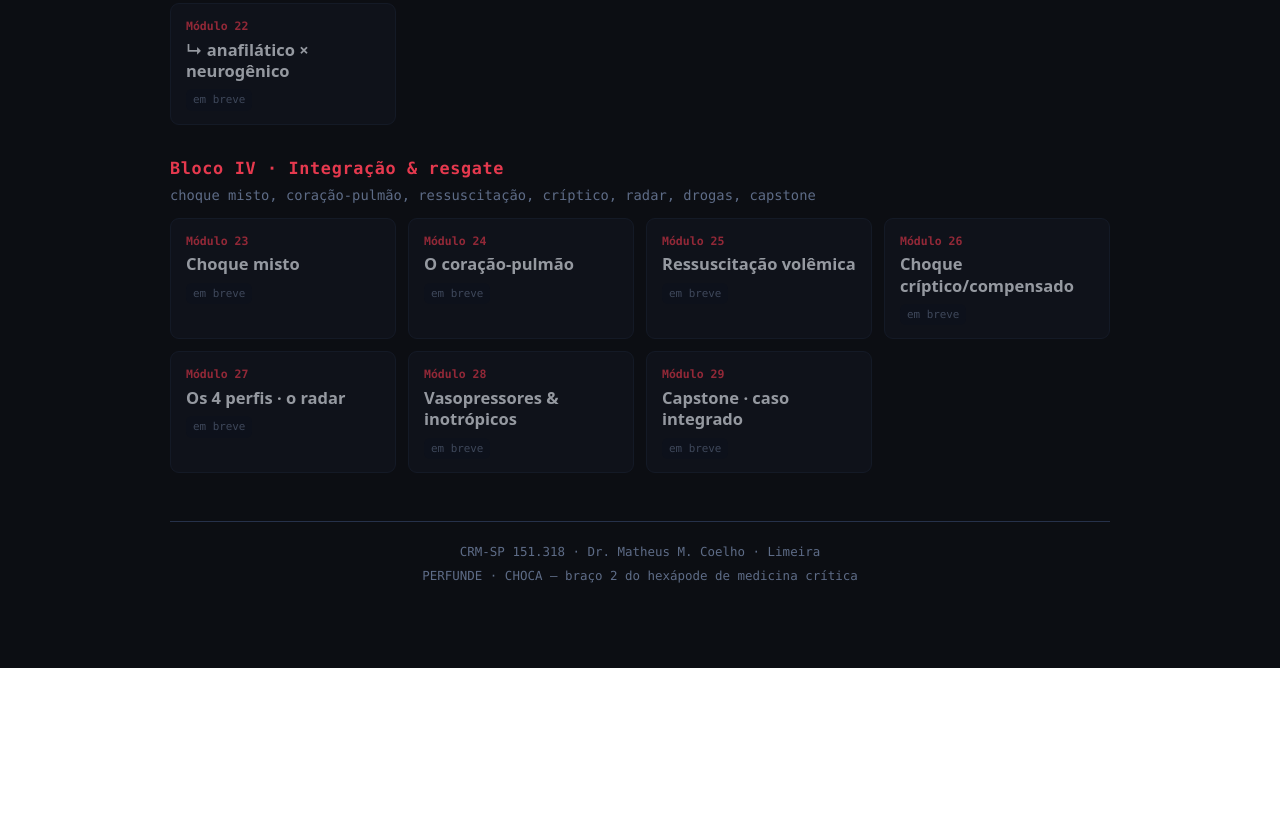
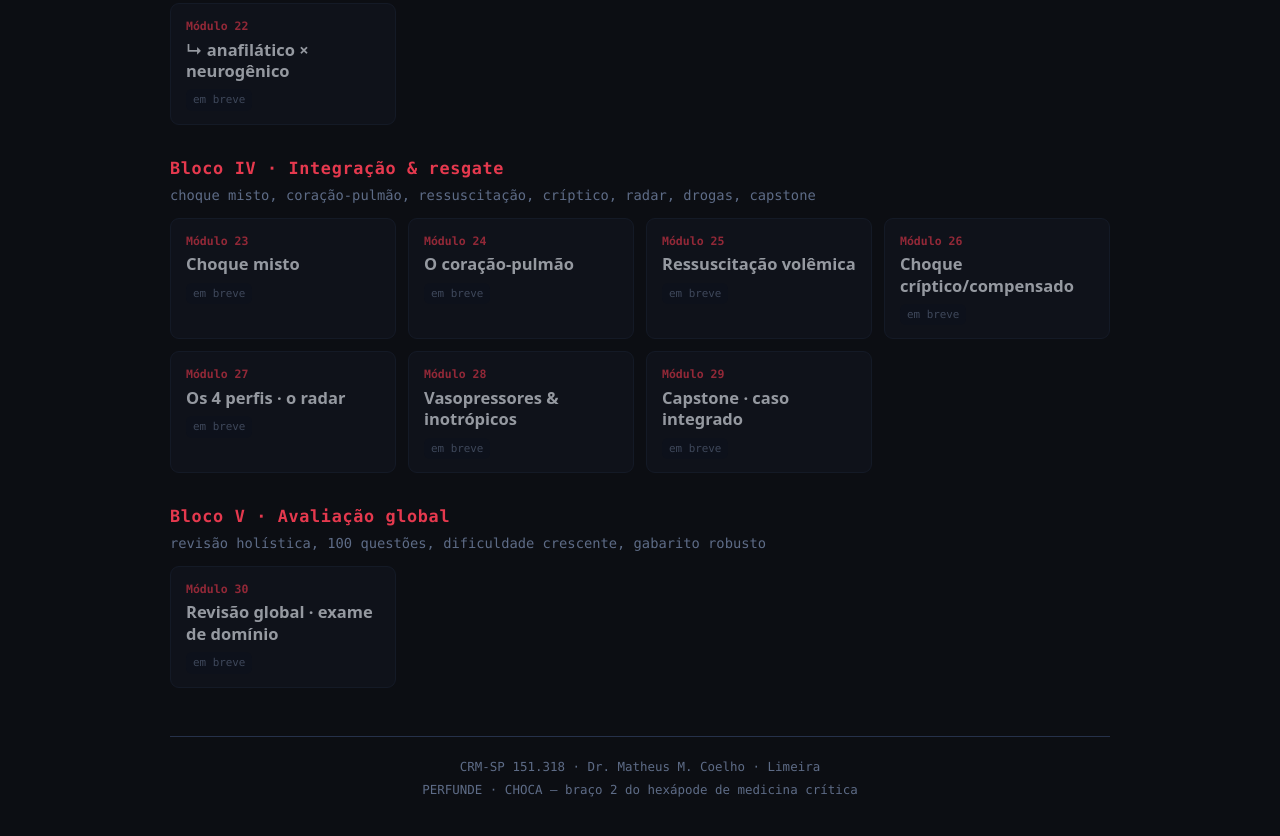
Before and after one commit to Drmcoelho/Choca, a website: page perfunde.html in a window 1280 px wide. Shown: the part 1614-2450 px from the top of the page. Before the commit the page ends 2282 px from the top, so only its background shows below. Drawn offline with Linux system fonts and the light colour scheme.

Commit message:
docs: add M30 card to perfunde index

```diff
--- a/perfunde.html
+++ b/perfunde.html
@@ -80,7 +80,7 @@ footer{margin-top:48px;border-top:1px solid var(--line);padding-top:18px;font-fa
 
   <div class="bloco">
     <h2>Bloco II · A inversão e a leitura</h2>
-    <div class="bd">PAM = DC × RVS, monitorização, microcirculação, lactato</div>
+    <div class="bd">PAM = DC × RVS, monitorização, POCUS/acessos, microcirculação, lactato</div>
     <div class="grid">
       <a class="card live jewel" href="perfunde9.html"><div class="num">Módulo 9</div><div class="nm">PAM = DC × RVS · a inversão</div><div class="st">disponível</div></a>
       <a class="card live" href="perfunde10.html"><div class="num">Módulo 10</div><div class="nm">Monitorização hemodinâmica</div><div class="st">disponível</div></a>
@@ -120,6 +120,14 @@ footer{margin-top:48px;border-top:1px solid var(--line);padding-top:18px;font-fa
     </div>
   </div>
 
+  <div class="bloco">
+    <h2>Bloco V · Avaliação global</h2>
+    <div class="bd">revisão holística, 100 questões, dificuldade crescente, gabarito robusto</div>
+    <div class="grid">
+      <div class="card soon"><div class="num">Módulo 30</div><div class="nm">Revisão global · exame de domínio</div><div class="st">em breve</div></div>
+    </div>
+  </div>
+
   <footer>
     CRM-SP 151.318 · Dr. Matheus M. Coelho · Limeira<br>
     PERFUNDE · CHOCA — braço 2 do hexápode de medicina crítica
```
